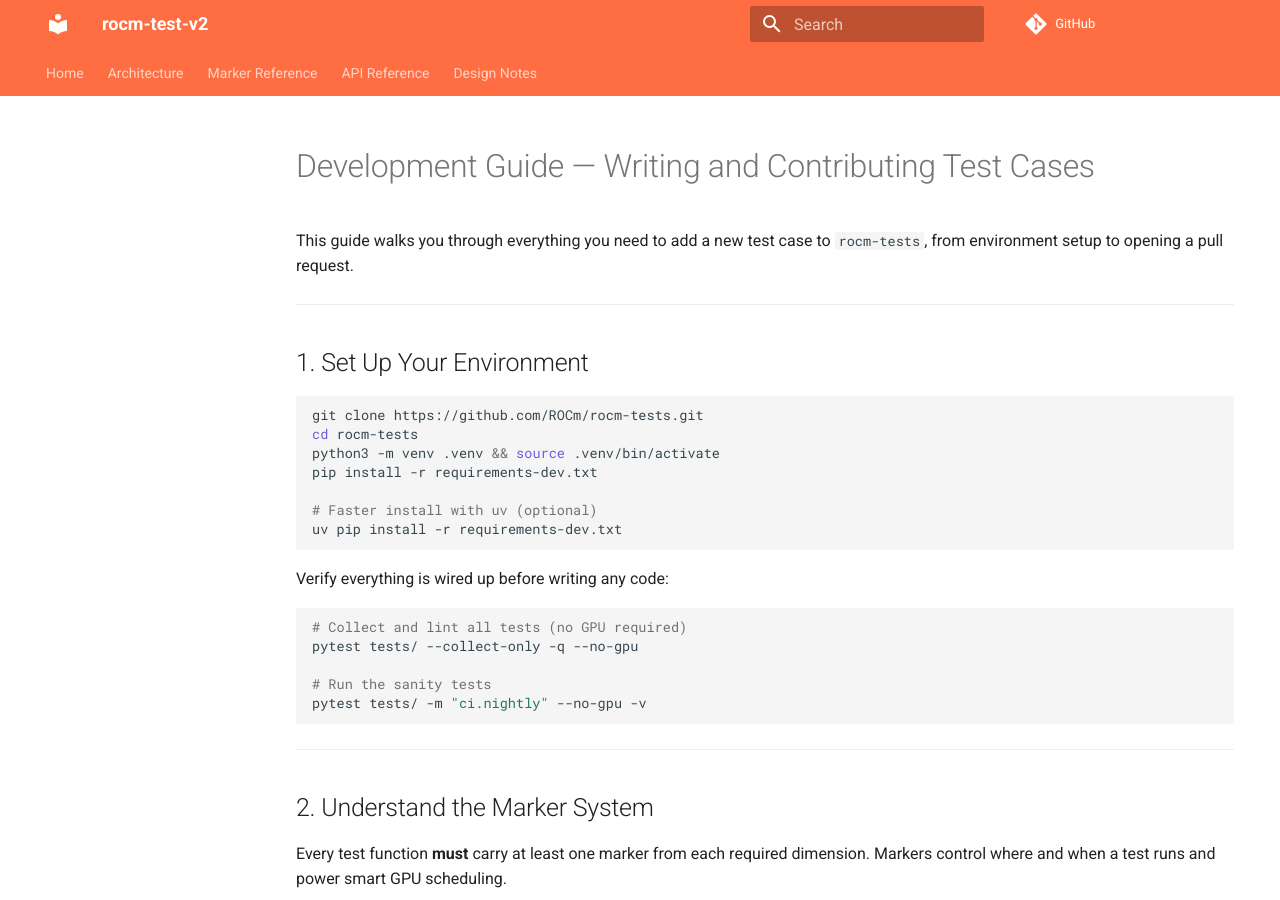
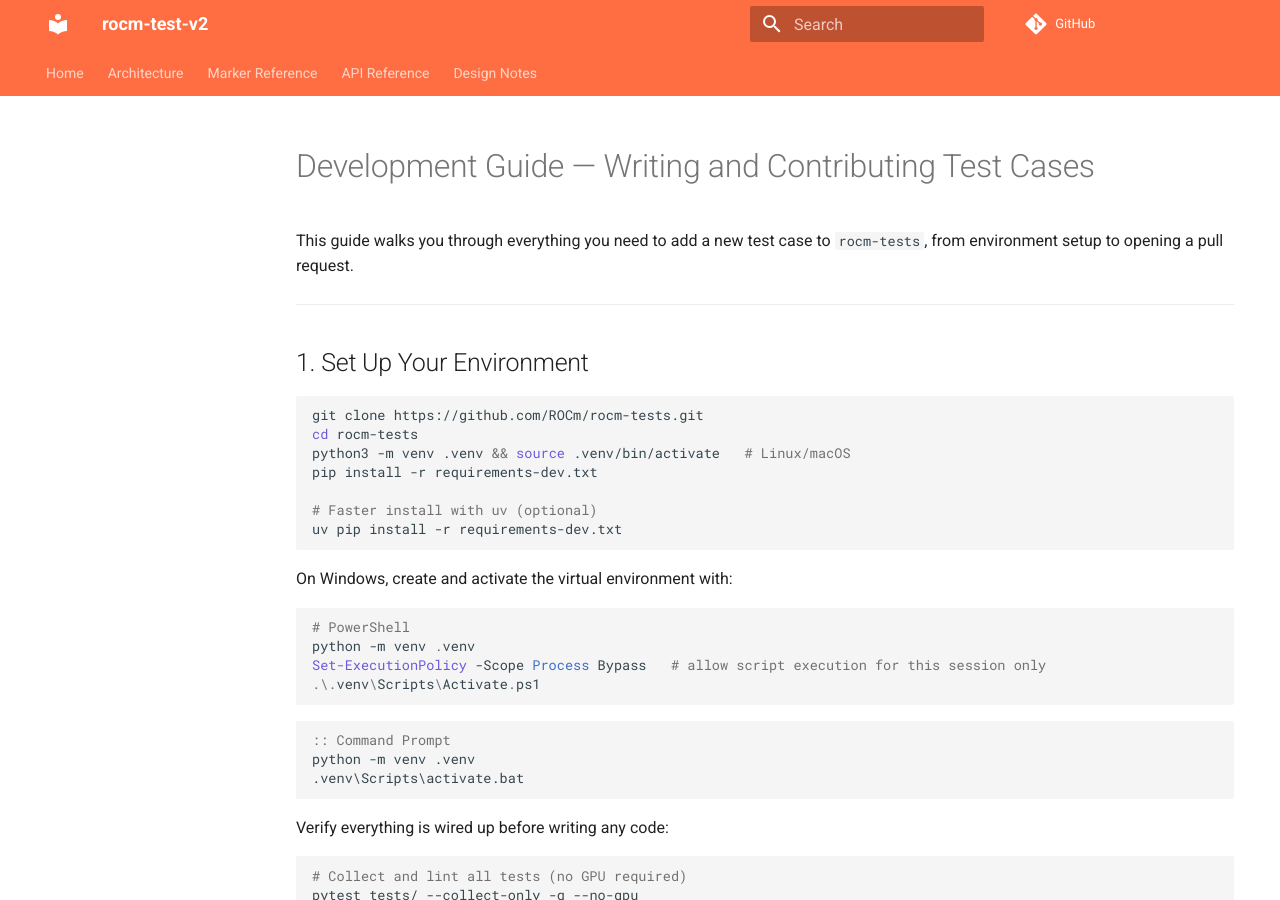
Before and after one commit to ROCm/rocm-tests, an MkDocs documentation site: the page built from docs/development-guide.md, in a window 1280 px wide and 900 px high. Built offline with MkDocs 1.6.1 and Material for MkDocs 9.7.7, drawn with Linux system fonts in a browser that asks for light colours; comment, search, counter and statistics services are not loaded.

Commit message:
(feat: windows_support): Update windows docs

````diff
--- a/docs/development-guide.md
+++ b/docs/development-guide.md
@@ -10,11 +10,26 @@ from environment setup to opening a pull request.
 ```bash
 git clone https://github.com/ROCm/rocm-tests.git
 cd rocm-tests
-python3 -m venv .venv && source .venv/bin/activate
+python3 -m venv .venv && source .venv/bin/activate   # Linux/macOS
 pip install -r requirements-dev.txt
 
 # Faster install with uv (optional)
 uv pip install -r requirements-dev.txt
+```
+
+On Windows, create and activate the virtual environment with:
+
+```powershell
+# PowerShell
+python -m venv .venv
+Set-ExecutionPolicy -Scope Process Bypass   # allow script execution for this session only
+.\.venv\Scripts\Activate.ps1
+```
+
+```bat
+:: Command Prompt
+python -m venv .venv
+.venv\Scripts\activate.bat
 ```
 
 Verify everything is wired up before writing any code:
````
Also changed, not shown: .claude/skills.md (+3 -1 lines), CLAUDE.md (+14 -1 lines), README.md (+18 -1 lines), docs/test-framework-architecture.md (+3 -1 lines).
